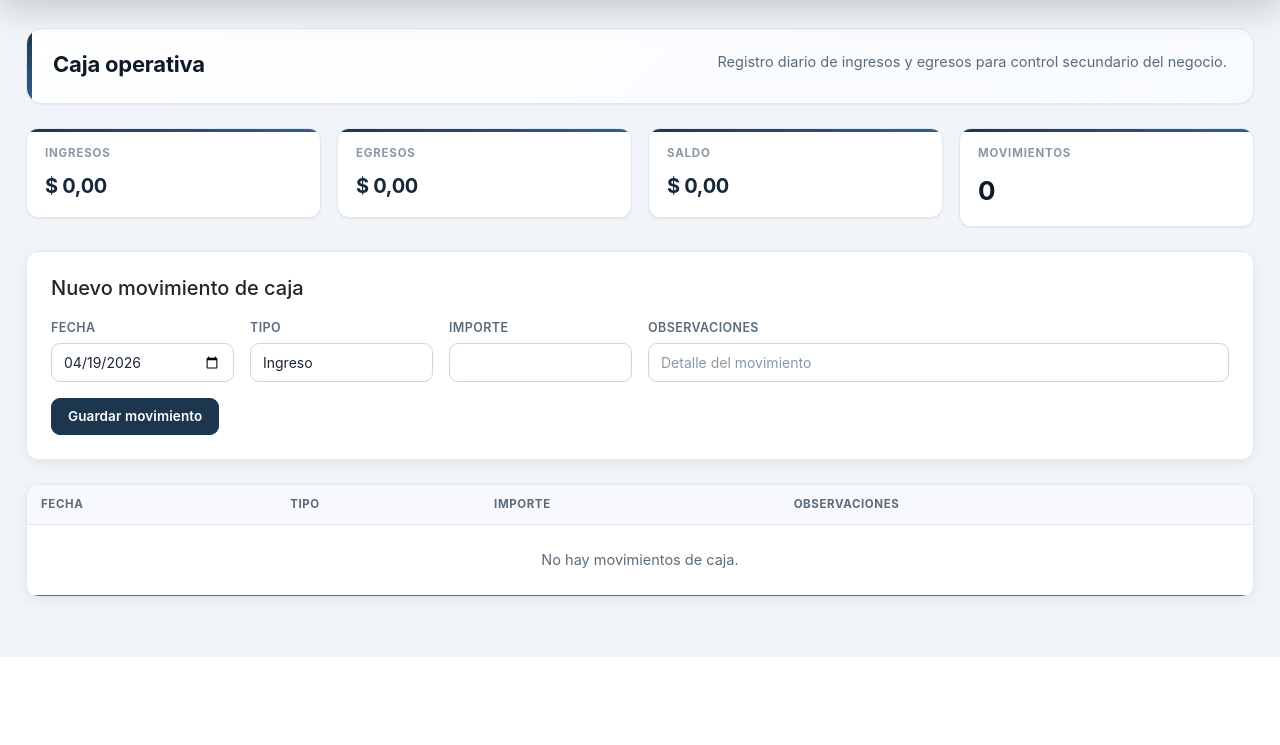
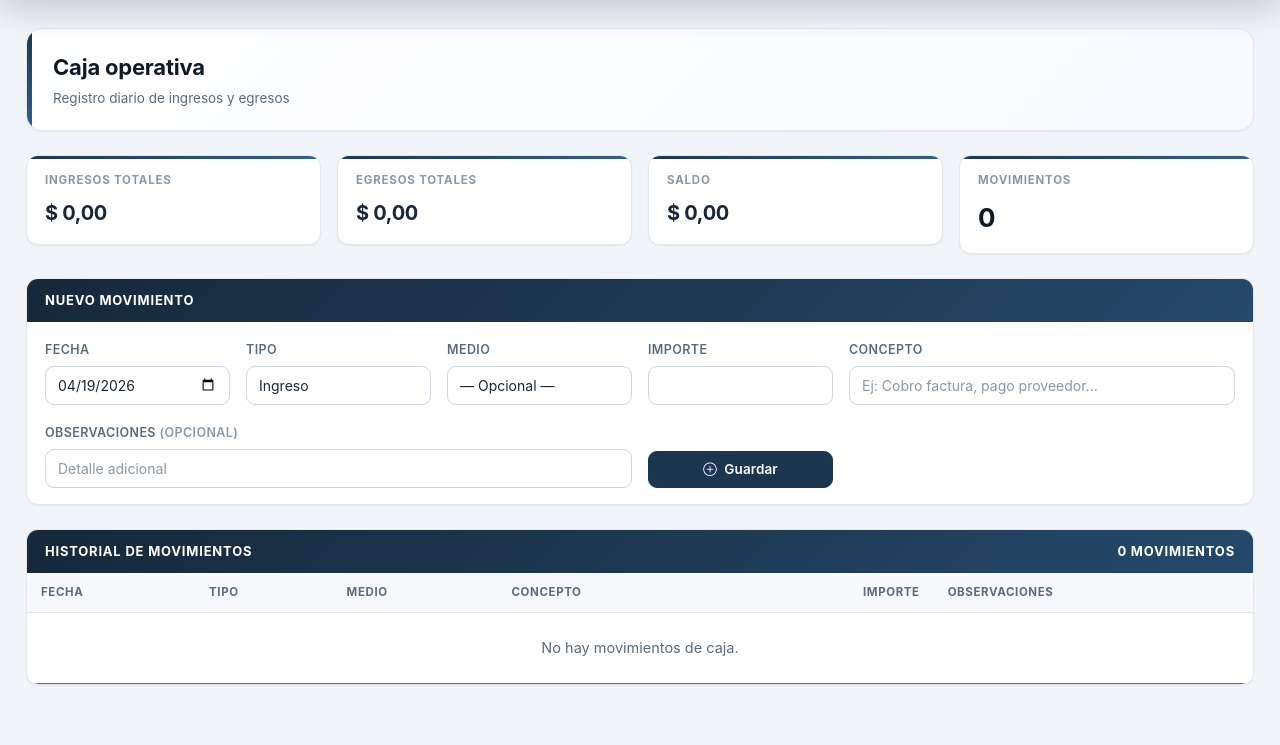
Before and after one commit to Fabiohernang/control-viajes-fusionado-ccc, a Flask app: page /caja in a window 1280 px wide. Shown: the part 179-924 px from the top of the page. Before the commit the page ends 836 px from the top, so only its background shows below. Run offline with Flask 3, Linux system fonts and the light colour scheme; the visitor is signed in with stand-in values (Sample User, id 1); data that the repository does not hold is empty.

Commit message:
Update caja.html

```diff
--- a/templates/caja.html
+++ b/templates/caja.html
@@ -2,16 +2,18 @@
 {% block title %}Caja{% endblock %}
 
 {% block content %}
-<div class="hero-panel mb-4">
-  <h1 class="page-title mb-1">Caja operativa</h1>
-  <div class="text-secondary">Registro diario de ingresos y egresos para control secundario del negocio.</div>
+<div class="module-header mb-4">
+  <div class="module-header-left">
+    <div class="module-title">Caja operativa</div>
+    <div class="module-subtitle">Registro diario de ingresos y egresos</div>
+  </div>
 </div>
 
 <div class="row g-3 mb-4">
   <div class="col-md-3">
     <div class="card kpi-card kpi-accent-green">
       <div class="card-body">
-        <div class="kpi-label">Ingresos</div>
+        <div class="kpi-label">Ingresos totales</div>
         <div class="kpi-money">{{ stats.ingresos|ars }}</div>
       </div>
     </div>
@@ -19,13 +21,13 @@
   <div class="col-md-3">
     <div class="card kpi-card kpi-accent-red">
       <div class="card-body">
-        <div class="kpi-label">Egresos</div>
+        <div class="kpi-label">Egresos totales</div>
         <div class="kpi-money">{{ stats.egresos|ars }}</div>
       </div>
     </div>
   </div>
   <div class="col-md-3">
-    <div class="card kpi-card kpi-accent-blue">
+    <div class="card kpi-card {% if stats.saldo >= 0 %}kpi-accent-blue{% else %}kpi-accent-red{% endif %}">
       <div class="card-body">
         <div class="kpi-label">Saldo</div>
         <div class="kpi-money">{{ stats.saldo|ars }}</div>
@@ -42,10 +44,10 @@
   </div>
 </div>
 
-<div class="card app-card shadow-sm mb-4">
-  <div class="card-body p-4">
-    <h2 class="h5 mb-3">Nuevo movimiento de caja</h2>
-    <form method="post" class="row g-3">
+<div class="admin-panel mb-4">
+  <div class="admin-panel-title">Nuevo movimiento</div>
+  <div class="admin-panel-body">
+    <form method="post" class="row g-3 align-items-end">
       <div class="col-md-2">
         <label class="form-label">Fecha</label>
         <input type="date" class="form-control" name="fecha" value="{{ today }}" required>
@@ -58,28 +60,49 @@
         </select>
       </div>
       <div class="col-md-2">
+        <label class="form-label">Medio</label>
+        <select class="form-select" name="medio">
+          <option value="">— Opcional —</option>
+          <option value="Efectivo">Efectivo</option>
+          <option value="Transferencia">Transferencia</option>
+          <option value="Cheque">Cheque</option>
+        </select>
+      </div>
+      <div class="col-md-2">
         <label class="form-label">Importe</label>
         <input type="number" step="0.01" min="0.01" class="form-control" name="importe" required>
       </div>
+      <div class="col-md-4">
+        <label class="form-label">Concepto</label>
+        <input type="text" class="form-control" name="concepto" placeholder="Ej: Cobro factura, pago proveedor..." required>
+      </div>
       <div class="col-md-6">
-        <label class="form-label">Observaciones</label>
-        <input type="text" class="form-control" name="observaciones" placeholder="Detalle del movimiento">
+        <label class="form-label">Observaciones <span class="text-muted">(opcional)</span></label>
+        <input type="text" class="form-control" name="observaciones" placeholder="Detalle adicional">
       </div>
-      <div class="col-12">
-        <button type="submit" class="btn btn-primary">Guardar movimiento</button>
+      <div class="col-md-2">
+        <button type="submit" class="btn btn-primary w-100">
+          <i class="bi bi-plus-circle me-1"></i> Guardar
+        </button>
       </div>
     </form>
   </div>
 </div>
 
-<div class="card app-card shadow-sm">
+<div class="admin-panel">
+  <div class="admin-panel-title d-flex justify-content-between align-items-center">
+    <span>Historial de movimientos</span>
+    <span class="panel-counter">{{ items|length }} movimiento{{ '' if items|length == 1 else 's' }}</span>
+  </div>
   <div class="table-responsive">
-    <table class="table table-hover align-middle mb-0">
+    <table class="table table-hover align-middle mb-0 admin-table">
       <thead>
         <tr>
           <th>Fecha</th>
           <th>Tipo</th>
-          <th>Importe</th>
+          <th>Medio</th>
+          <th>Concepto</th>
+          <th class="text-end">Importe</th>
           <th>Observaciones</th>
         </tr>
       </thead>
@@ -94,12 +117,16 @@
               <span class="badge text-bg-danger">Egreso</span>
             {% endif %}
           </td>
-          <td>{{ x.importe|ars }}</td>
-          <td>{{ x.observaciones or '-' }}</td>
+          <td>{{ x.medio or '-' }}</td>
+          <td><strong>{{ x.concepto or '-' }}</strong></td>
+          <td class="text-end amount-cell {% if x.tipo == 'ingreso' %}amount-strong{% endif %}">
+            {{ x.importe|ars }}
+          </td>
+          <td class="text-secondary small">{{ x.observaciones or '-' }}</td>
         </tr>
         {% else %}
         <tr>
-          <td colspan="4" class="text-center py-4 text-secondary">No hay movimientos de caja.</td>
+          <td colspan="6" class="text-center py-4 text-secondary">No hay movimientos de caja.</td>
         </tr>
         {% endfor %}
       </tbody>
```
